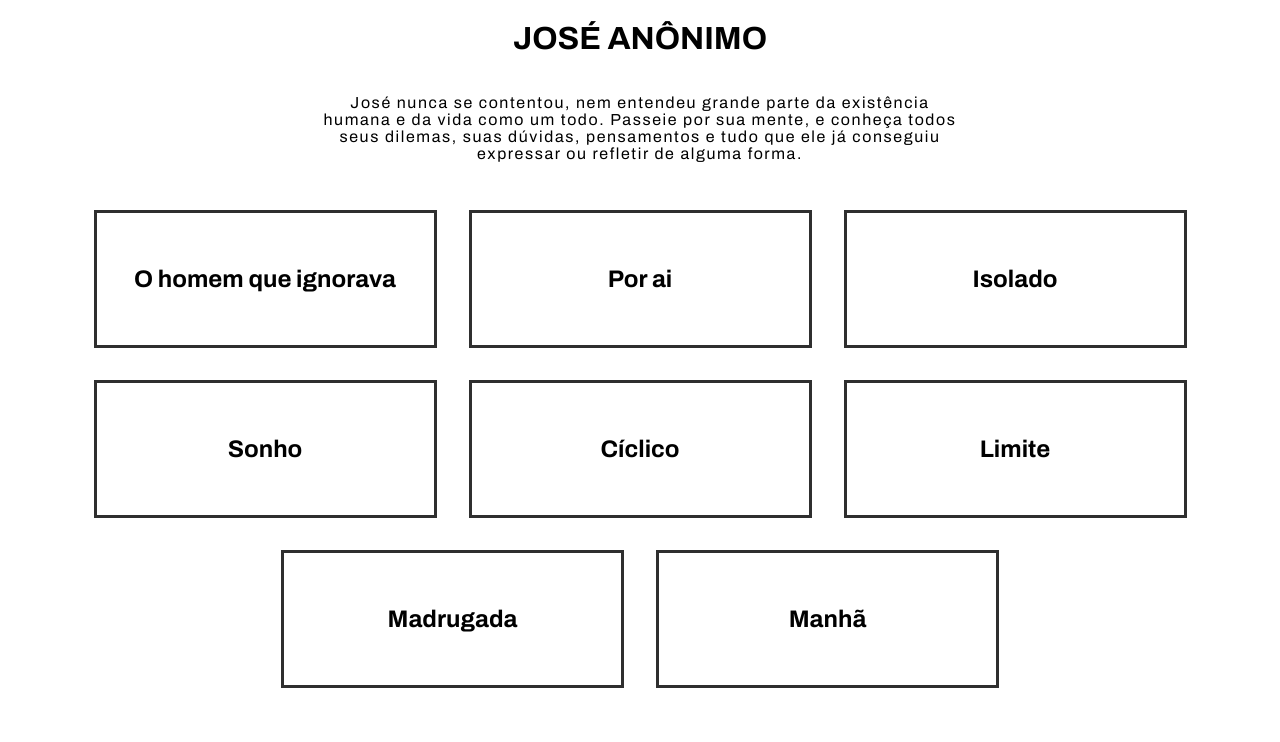
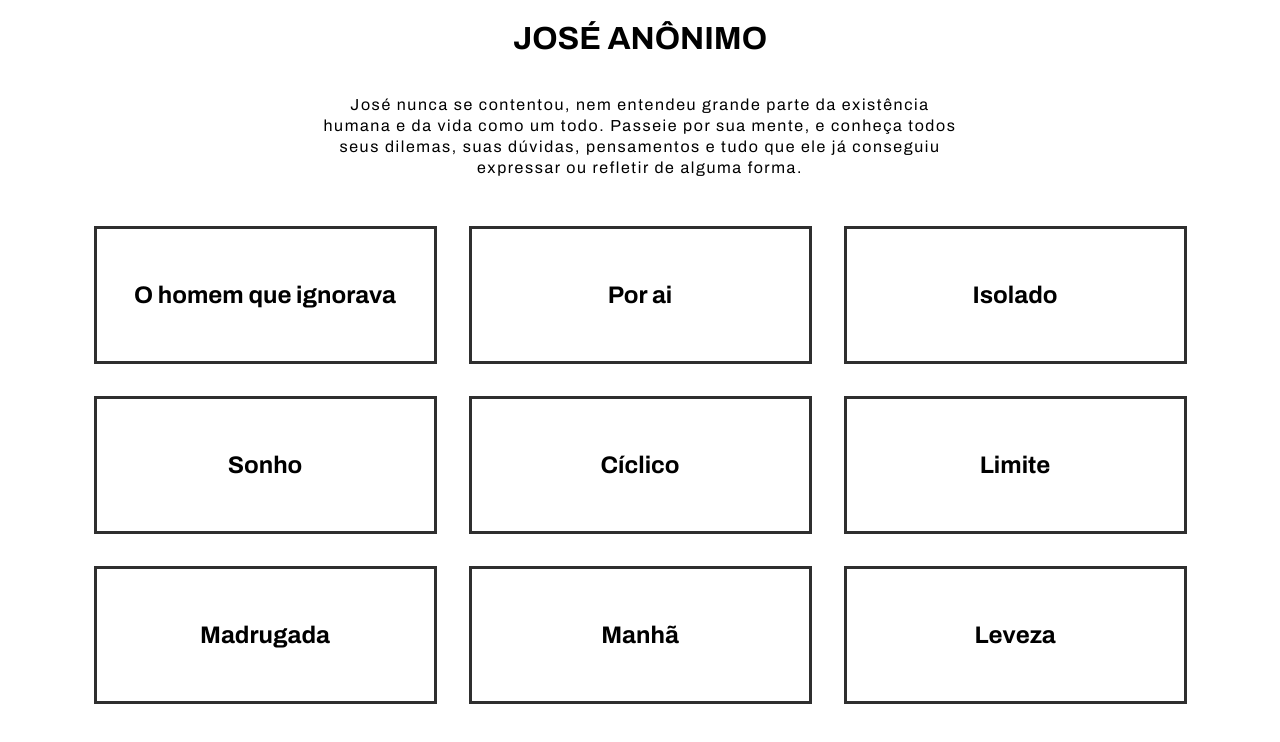
Before and after one commit to baptixta/jose-anonimo, a React (Create React App) app: page / in a window 1280 px wide. Shown: the top 742 px of the page. Built offline with nearby package versions, Linux system fonts and the light colour scheme.

Commit message:
new poem

```diff
--- a/package.json
+++ b/package.json
@@ -9,6 +9,7 @@
     "node-sass": "^4.14.1",
     "react": "^16.14.0",
     "react-dom": "^16.14.0",
+    "react-router-dom": "^5.2.0",
     "react-scripts": "3.4.3"
   },
   "scripts": {
--- a/src/App.js
+++ b/src/App.js
@@ -1,5 +1,5 @@
 import React from 'react';
-import HeaderJose from './Components/Header/index'
+import HeaderJose from './Components/Header/index';
 import Card from './Components/Card/index'
 
 function App() {
--- a/src/Components/Header/style.scss
+++ b/src/Components/Header/style.scss
@@ -12,6 +12,7 @@
 
 .header__text {
     letter-spacing: .1rem;
+    line-height: 21px;
     margin-bottom: 2rem;
     max-width: 650px;
     padding: 0 1rem;
--- a/src/Pages/poem.js
+++ b/src/Pages/poem.js
@@ -1,9 +1,10 @@
 import React from 'react';
+import './poem.scss';
 import Poems from '../Data/poems.json'
 
 function Poem() {
   return (
-    <div className="Poem">
+    <div className="poem">
         <h2>Title</h2>
 
         <p>
--- /dev/null
+++ b/src/Pages/poem.scss
@@ -0,0 +1,5 @@
+.poem {
+    align-items: center;
+    display: flex;
+    justify-content: center;
+}
--- a/src/data/poems.json
+++ b/src/data/poems.json
@@ -30,5 +30,9 @@
     {
         "title": "Manhã",
         "poem": "Contra minha vontade\n Abro os olhos\n Minha barriga queima\n Enrolo um pouco na cama\n Questiono minhas escolhas\n Me levanto\n Mais um dia começa."
+    },
+    {
+        "title": "Leveza",
+        "poem": "Uma madeira\n Quatro rodas\n Transformam um dia que teria trinta horas\n Em meia hora que passa voando\n Uma roda de amigos\n Muita resenha."
     }
 ]
--- a/src/index.css
+++ b/src/index.css
@@ -7,6 +7,10 @@ body {
     sans-serif;
   -webkit-font-smoothing: antialiased;
   -moz-osx-font-smoothing: grayscale;
+}
+
+.dark {
+  background-color: #02041a;
 }
 
 code {
```
Also changed, not shown: 1 other file (tests, documents, lock files or other folders).
